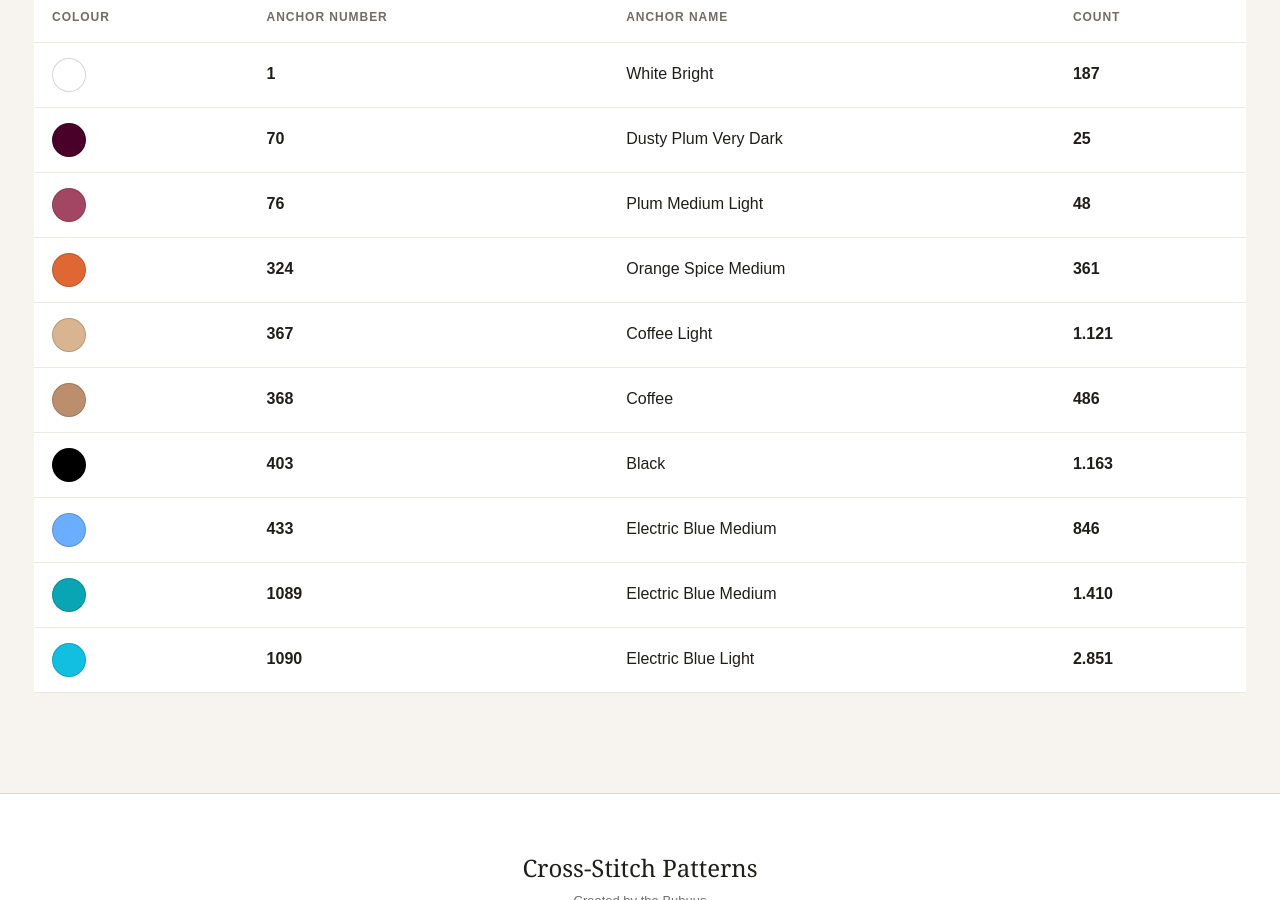
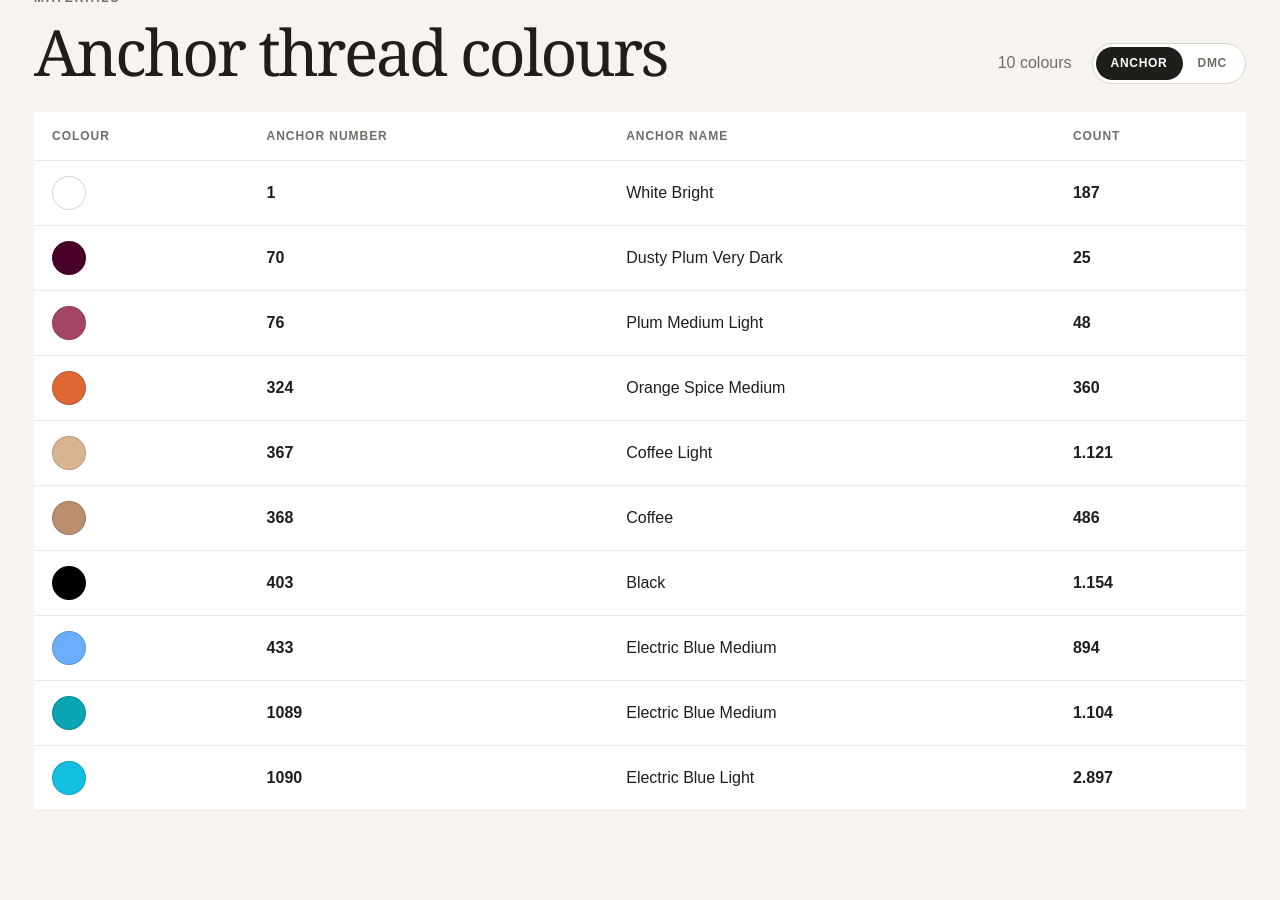
Before and after one commit to humra/StitchPatterns, a Jekyll site: the page built from _patterns/squirtle.md, in a window 1280 px wide and 900 px high, scrolled down 1313 px. Built offline with Jekyll 4.4.1, drawn with Linux system fonts in a browser that asks for light colours.

Commit message:
squirtle update

```diff
--- a/_patterns/squirtle.md
+++ b/_patterns/squirtle.md
@@ -34,17 +36,17 @@
   - number: "76"
     count: "48"
   - number: "324"
-    count: "361"
+    count: "360"
   - number: "367"
     count: "1.121"
   - number: "368"
     count: "486"
   - number: "403"
-    count: "1.163"
+    count: "1.154"
   - number: "433"
-    count: "846"
+    count: "894"
   - number: "1089"
-    count: "1.410"
+    count: "1.104"
   - number: "1090"
-    count: "2.851"
+    count: "2.897"
 ---
```
Also changed, not shown: other parts of _patterns/squirtle.md (+3 -1 lines), assets/images/resources/anchor_to_dmc.png (added), assets/images/resources/flosscross.png (added), assets/images/squirtle/squirtle1.jpg, assets/images/squirtle/squirtle2.jpeg (added), 3 other files.
